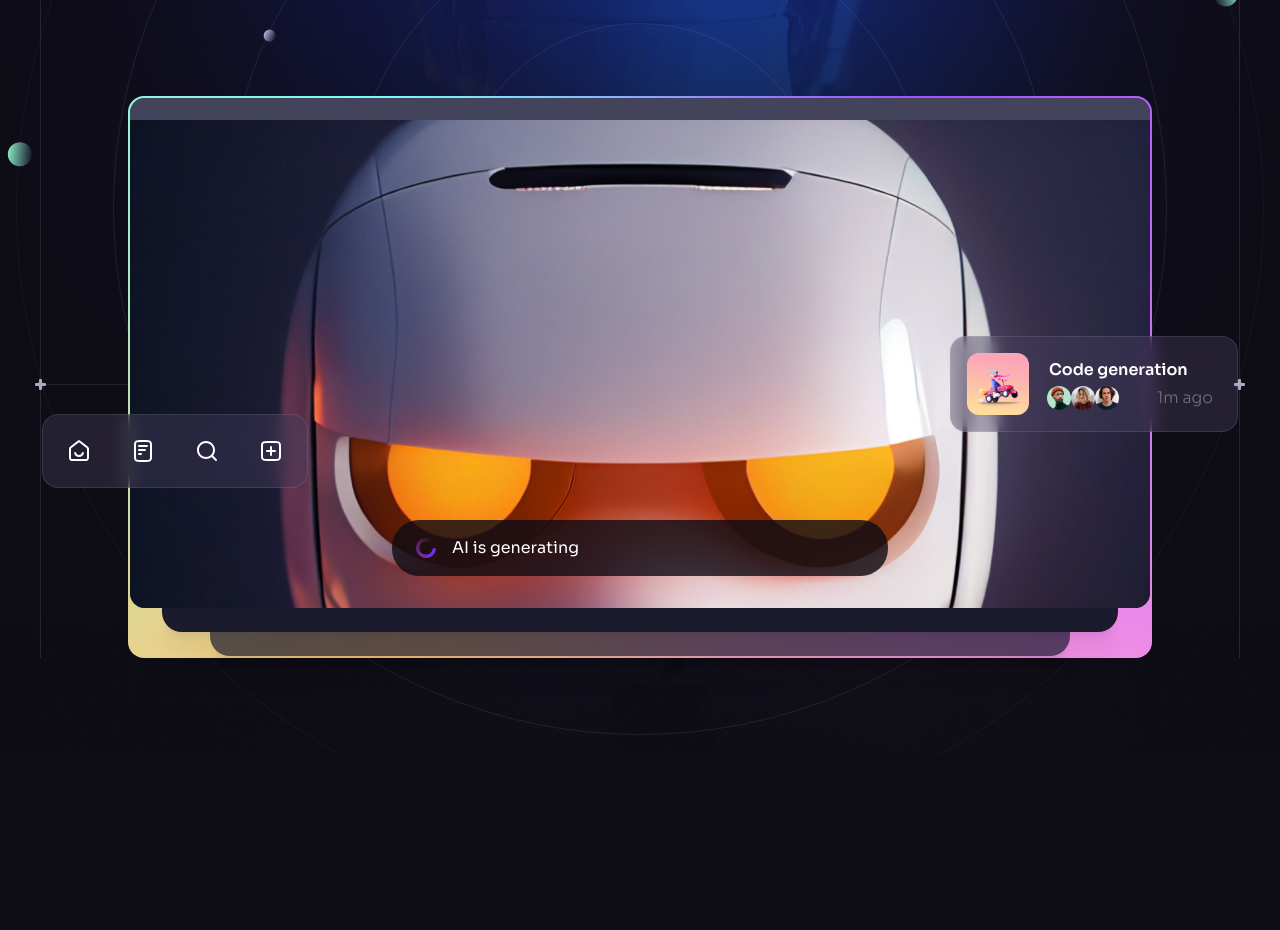
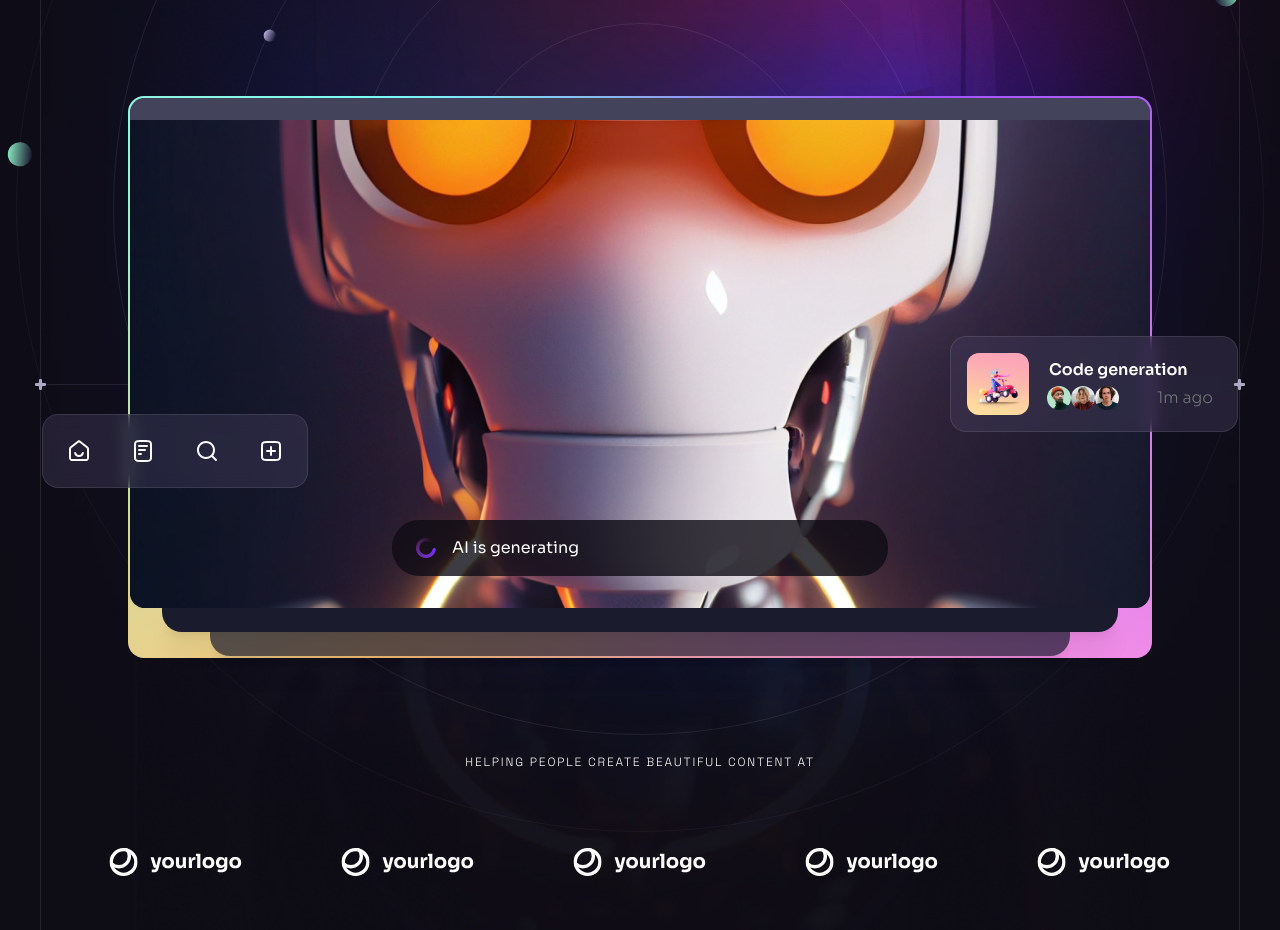
Before and after one commit to IvayloTashev/UI-UX-project, a React (Vite) app: page / in a window 1280 px wide. Shown: the part 500-1430 px from the top of the page. Before the commit the page ends 1254 px from the top, so only its background shows below. Built offline with nearby package versions, Linux system fonts and the light colour scheme.

Commit message:
Add CompanyLogo component

```diff
--- /dev/null
+++ b/src/components/CompanyLogo.jsx
@@ -0,0 +1,24 @@
+import React from "react";
+import { companyLogos } from "../constants";
+
+const CompanyLogo = ({ className }) => {
+  return (
+    <div className={className}>
+      <h5 className="tagline mb-6 text-center">
+        Helping people create beautiful content at
+      </h5>
+      <ul className="flex">
+        {companyLogos.map((logo, index) => (
+          <li className="flex items-center justify-center flex-1 h-[8.5rem]" key={index}>
+            <img src={logo}
+            width={134}
+            height={28}
+            alt={logo} />
+          </li>
+        ))}
+      </ul>
+    </div>
+  );
+};
+
+export default CompanyLogo;
--- a/src/components/Hero.jsx
+++ b/src/components/Hero.jsx
@@ -9,6 +9,7 @@
 import { ScrollParallax } from "react-just-parallax";
 import Generating from "../components/Generating";
 import Notification from "./Notification";
+import CompanyLogo from "./CompanyLogo";
 
 const Hero = () => {
   const parallaxRaf = useRef(null);
@@ -51,7 +52,7 @@
               <div className="aspect-[33/40] rounded-b-[0.9rem] overflow-hidden md:aspect-[688/490] lg:aspect-[1024/490]">
                 <img
                   src={robot}
-                  className="w-full"
+                  className="w-full scale-[1.7] translate-y-[8%] md:scale-[1] md:-translate-y-[10%] lg:-translate-y-[23%]"
                   width={1024}
                   height={490}
                   alt="AI"
@@ -79,7 +80,7 @@
           <div className="absolute -top-[54%] left-1/2 w-[234%] -translate-x-1/2 md:-top-[46%] md:w-[138%] lg:-top-[104%]">
             <img
               src={heroBackground}
-              className="w-full scale-[1.7] translate-y-[8%] md:scale-[1] md:-translate-y-[10%] lg:-translate-y-[23%]"
+              className="w-full"
               width={1440}
               height={1800}
               alt="hero"
@@ -87,6 +88,7 @@
           </div>
           <BackgroundCircles />
         </div>
+        <CompanyLogo className="hidden relative z-10 mt-20 lg:block" />
       </div>
       <BottomLine />
     </Section>
```
